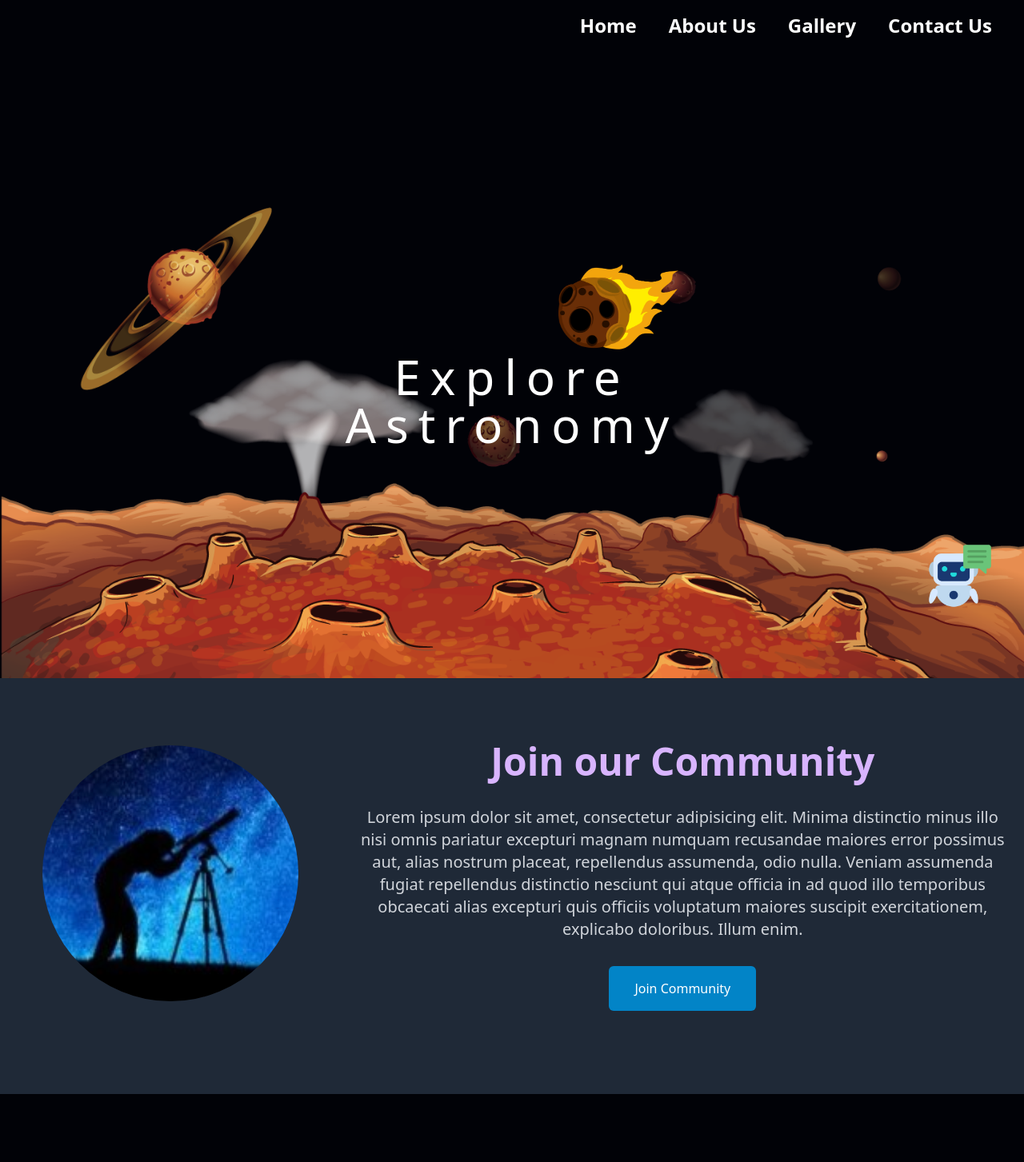
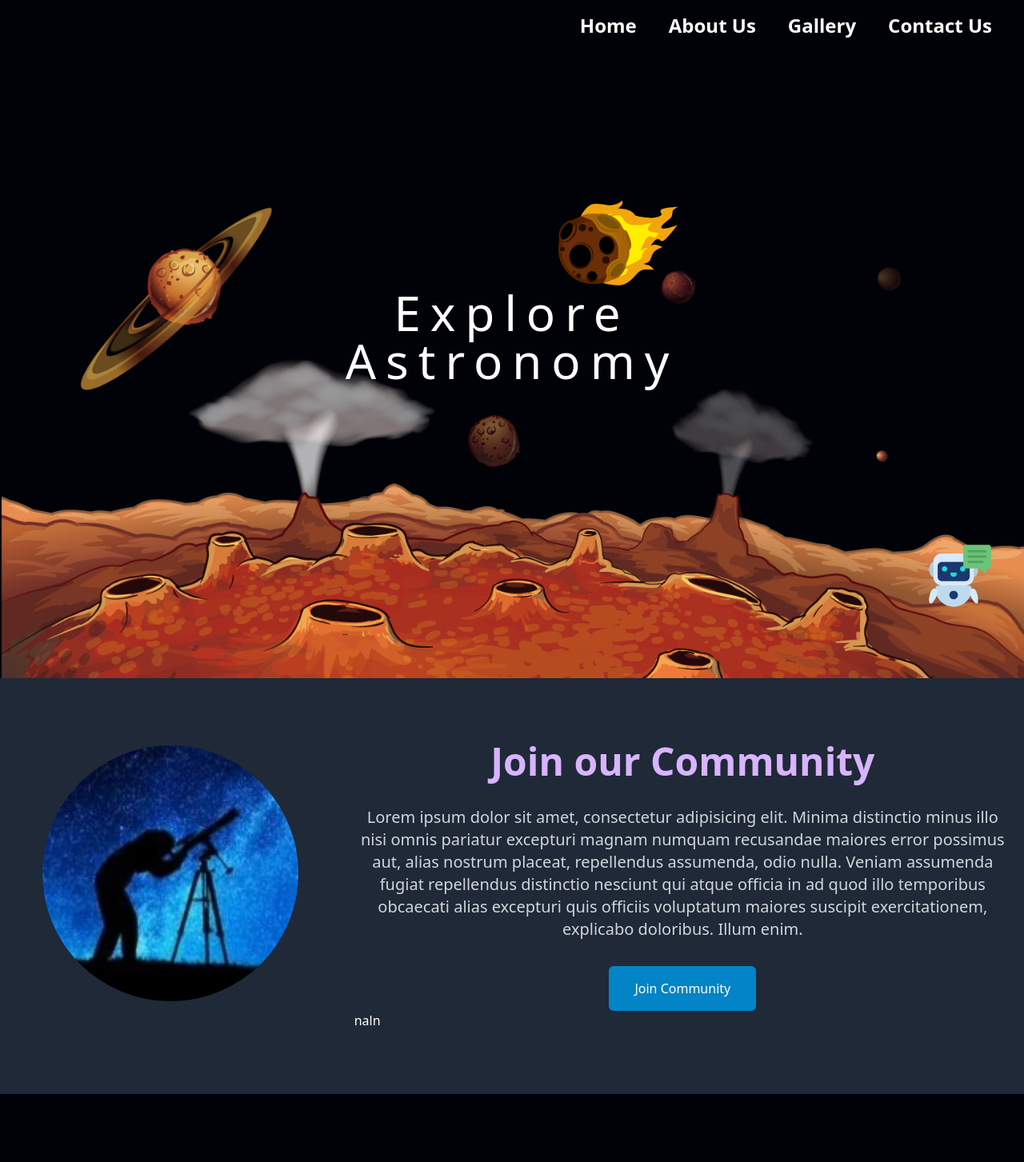
Before and after one commit to DeveloperAromal/Astrozz, a Next.js app: page / in a window 1280 px wide. Shown: the top 1453 px of the page at 80% size. Built offline with nearby package versions, Linux system fonts and the light colour scheme; no server answers.

Commit message:
commited

```diff
--- a/app/components/Hero.tsx
+++ b/app/components/Hero.tsx
@@ -36,7 +36,7 @@
               />
             </div>
             <div>
-              <h1 className="text-4xl sm:text-6xl md:text-6xl font-sm text-center text-gap antialiased">
+              <h1 className="text-4xl animated sm:text-6xl md:text-6xl font-sm text-center text-gap antialiased">
                 Explore
                 <br /> Astronomy
               </h1>
@@ -60,26 +60,3 @@
     </section>
   );
 }
-
-// export default function Hero() {
-//   return (
-//     <section className="flex items-center justify-center h-screen">
-//       <div>
-//         <div className="">
-//           <h1 className="text-4xl sm:text-6xl md:text-6xl z-20 font-sm text-center text-gap antialiased">
-//             Explore
-//             <br /> Astronomy{" "}
-//           </h1>
-//         </div>
-//         <div className="flex items-center justify-center">
-//           <Image
-//             src="/images/moon2.jpg"
-//             alt="asteroid"
-//             width={600}
-//             height={600}
-//           />
-//         </div>
-//       </div>
-//     </section>
-//   );
-// }
--- a/app/globals.css
+++ b/app/globals.css
@@ -39,17 +39,11 @@
 
 .asteroid-animation {
     animation: asteroidMovement 2s ease-in-out infinite;
+    position: relative;
+    top: -80px;
 }
 
-.box {
-    --mask:
-        radial-gradient(115.45px at 50% calc(100% - 158.4px), #000 99%, #0000 101%) calc(50% - 198px) 0/396px 100%,
-        radial-gradient(115.45px at 50% calc(100% + 59.4px), #0000 99%, #000 101%) 50% calc(100% - 99px)/396px 100% repeat-x;
-    -webkit-mask: var(--mask);
-    mask: var(--mask);
+.animated {
+    position: relative;
+    top: -80px;
 }
-
-/* .background {
-    position: relative;
-    top: -50px;
-} */
```
